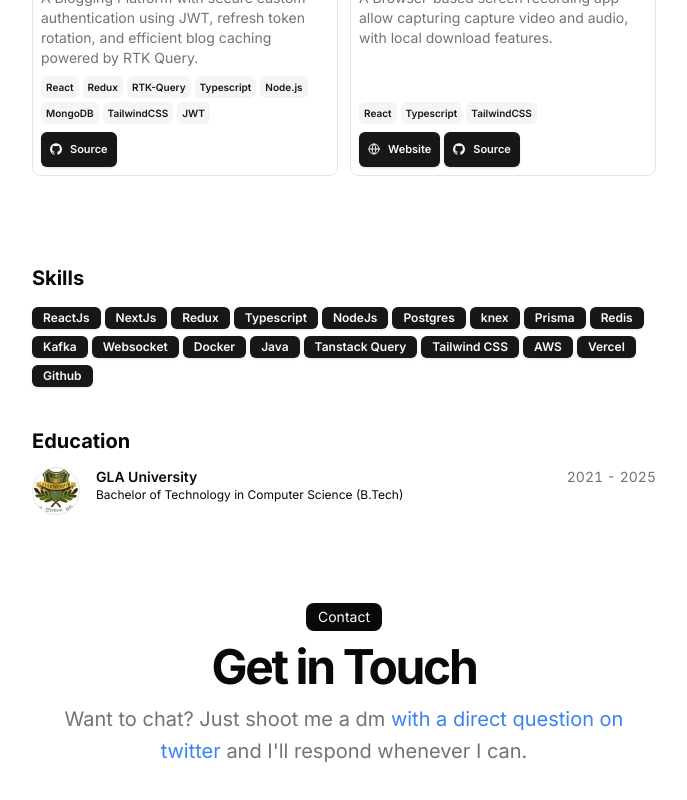
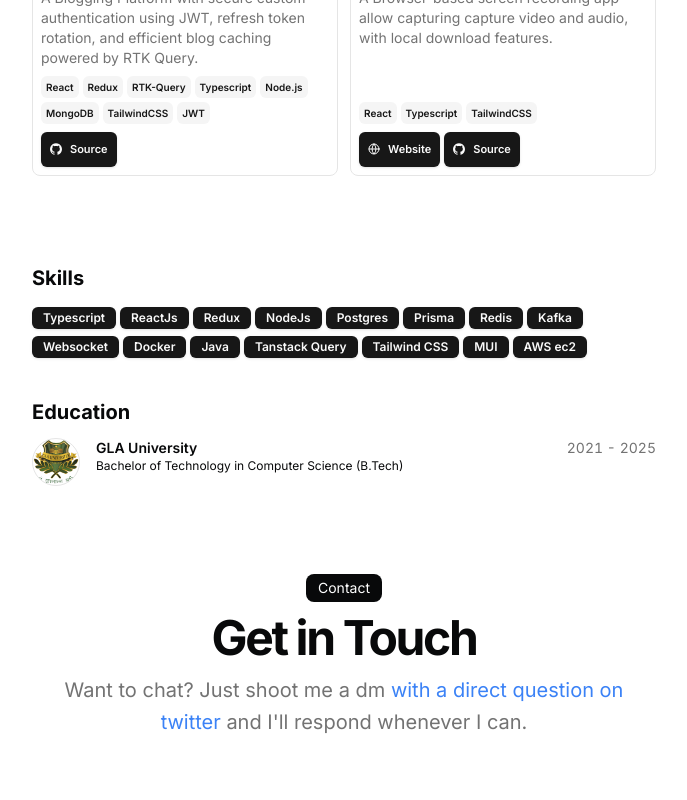
Before and after one commit to yshplsngh/Portfolio-v2, a Next.js app: page / in a window 1280 px wide. Shown: the part 1809-2609 px from the top of the page, without its empty margins (296-983 px from the left). Built offline with nearby package versions, Linux system fonts and the light colour scheme.

Commit message:
remove extra

```diff
--- a/src/data/resume.tsx
+++ b/src/data/resume.tsx
@@ -11,13 +11,11 @@ export const DATA = {
     summary: 'Seasoned Fullstack Engineer with experience in building E2E WebApps. My expertise spans across frontend, backend with a small knack for deployment.',
     avatarUrl: "/me-avtr.jpg",
     skills: [
+        "Typescript",
         "ReactJs",
-        "NextJs",
         "Redux",
-        "Typescript",
         "NodeJs",
         "Postgres",
-        "knex",
         "Prisma",
         "Redis",
         "Kafka",
@@ -26,9 +24,8 @@ export const DATA = {
         "Java",
         "Tanstack Query",
         "Tailwind CSS",
-        "AWS",
-        "Vercel",
-        "Github"
+        "MUI",
+        "AWS ec2",
     ],
     // navbar: [
     //     {href: "/", icon: HomeIcon, label: "Home"}
```
